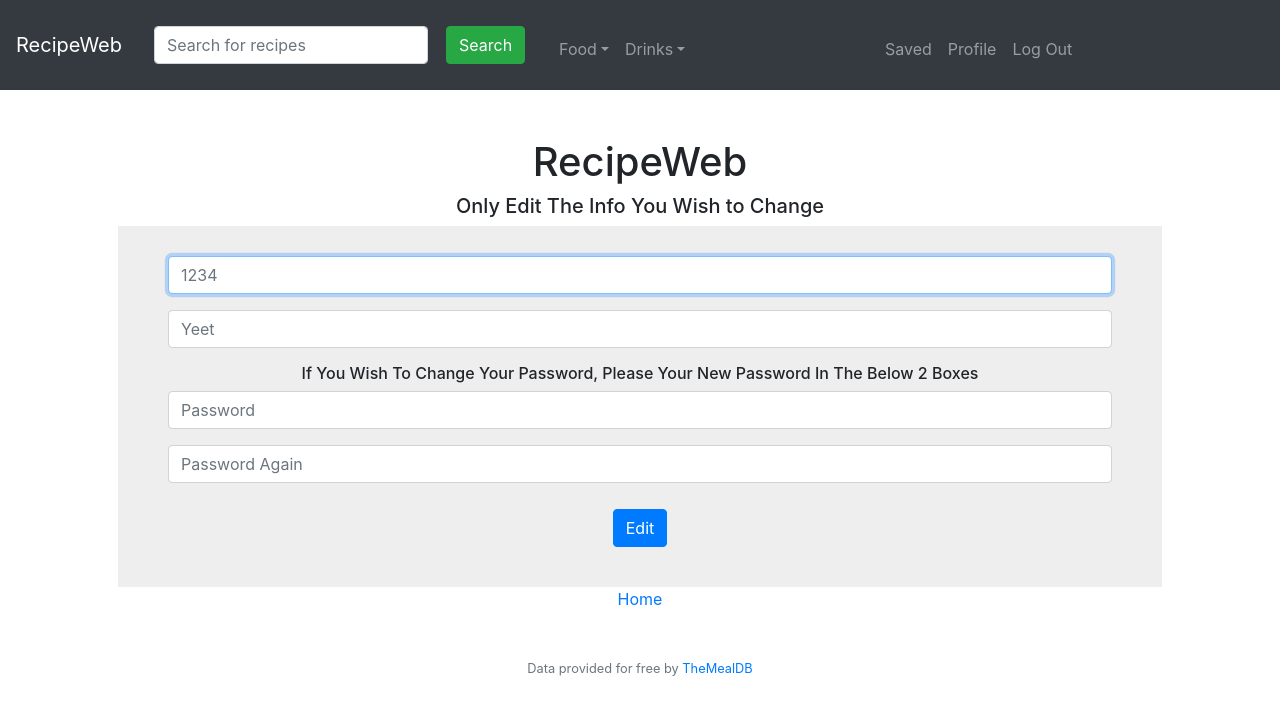
After one commit to Spoonzio/RecipeWeb, a Flask app: page /profile in a window 1280 px wide. The commit adds this page. Shown: the top 715 px of the page. Run offline with Flask 2, Linux system fonts and the light colour scheme; a user stored in the database is signed in; some libraries are stand-ins or nearby versions.

Commit message:
Profile page has been made and user can edit/update account info

```diff
--- a/application.py
+++ b/application.py
@@ -174,6 +174,52 @@ def saved():
 
             return render_template("saved.html", table = table)
 
+@app.route("/profile", methods =["GET", "POST"])
+@login_required
+def profile():
+    if request.method == 'POST':
+
+        email = request.form.get("emailprofile")
+        name =  request.form.get("nameprofile")
+        newpass = request.form.get("newpass")
+        newpassre = request.form.get("newpassre")
+        userfield = db.execute("SELECT * FROM user WHERE id = :iden", iden = session['user_id'])
+
+        if not name and not newpass and not email:
+            flash("No new info has been entered nor changed.", "info")
+            return redirect("/profile")
+
+        if email:
+            checkemail = db.execute("SELECT id FROM user WHERE email = :em", em = email)
+            if not checkemail or (email == userfield[0]['email']):
+                userfield[0]['email'] = email
+            else:
+                flash("Email is already registered, please use another one.", "warning")
+                return redirect("/profile")
+
+
+
+
+        if newpass:
+            if newpass != newpassre:
+                flash("Passwords do not match. Please re-enter to confirm.", "warning")
+                return redirect("/profile")
+            else:
+                userfield[0]['hash'] = generate_password_hash(newpass)
+
+        if name:
+            userfield[0]['name'] = name
+
+        for user in userfield:
+            db.execute("UPDATE user SET name = :name , email = :email, hash = :hashpw", name = user["name"], email = user["email"], hashpw = user["hash"])
+
+        flash("Successfully updated your profile information", "success")
+        return redirect("/profile")
+    else:
+
+        info = db.execute("SELECT * FROM user WHERE id = :iden", iden = session["user_id"])
+        return render_template("profile.html", info = info[0])
+
 
 @app.route("/login", methods = ["GET", "POST"])
 def login():
--- a/templates/layout.html
+++ b/templates/layout.html
@@ -82,10 +82,11 @@
                 {% if session.user_id %}
                     <ul class="navbar-nav mr-auto mt-2">
                         <li class="nav-item"><a class="nav-link" href="/saved">Saved</a></li>
+                        <li class="nav-item"><a class="nav-link" href="/profile">Profile</a></li>
                         <li class="nav-item"><a class="nav-link" href="/logout">Log Out</a></li>
                     </ul>
                 {% else %}
-                    <ul class="navbar-nav ml-auto mt-2">
+                    <ul class="navbar-nav mr-auto mt-2">
                         <li class="nav-item"><a class="nav-link" href="/register">Register</a></li>
                         <li class="nav-item"><a class="nav-link" href="/login">Log In</a></li>
                     </ul>
--- /dev/null
+++ b/templates/profile.html
@@ -0,0 +1,33 @@
+{% extends "layout.html" %}
+
+{% block title %}
+    Profile
+{% endblock %}
+
+{% block main %}
+<form action="/profile" method="POST" id='profile' >
+    <h1>RecipeWeb</h1>
+    <h5>Only Edit The Info You Wish to Change</h5>
+
+    <div class = "container-form" style = "padding: 30px 50px; background-color: #EEE;">
+        <div class="form-group">
+            <input autocomplete="off" autofocus class="form-control" id='emailprofile' name="emailprofile" placeholder="{{info['email']}}" type="text">
+        </div>
+
+        <div class="form-group">
+            <input autocomplete="off" autofocus class="form-control" id='nameprofile' name="nameprofile" placeholder="{{info['name']}}" type="text">
+        </div>
+
+        <h6>If You Wish To Change Your Password, Please Your New Password In The Below 2 Boxes</h6>
+        <div class="form-group">
+            <input class="form-control" name="newpass" placeholder="Password" type="password">
+        </div>
+        <div class="form-group">
+            <input class="form-control" name="newpassre" placeholder="Password Again" type="password">
+        </div>
+        <button class="btn btn-primary" type="submit">Edit</button>
+    </div>
+
+</form>
+    <a href="/">Home</a>
+{% endblock %}
```
Also changed, not shown: test.py (+17 -16 lines), recipe.db.
